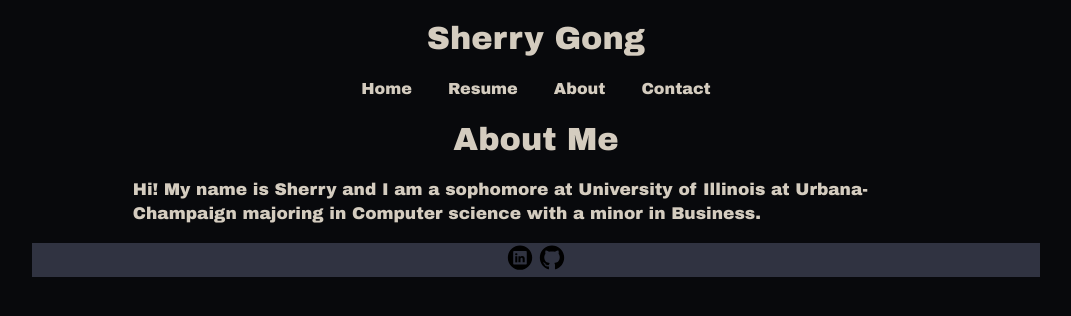
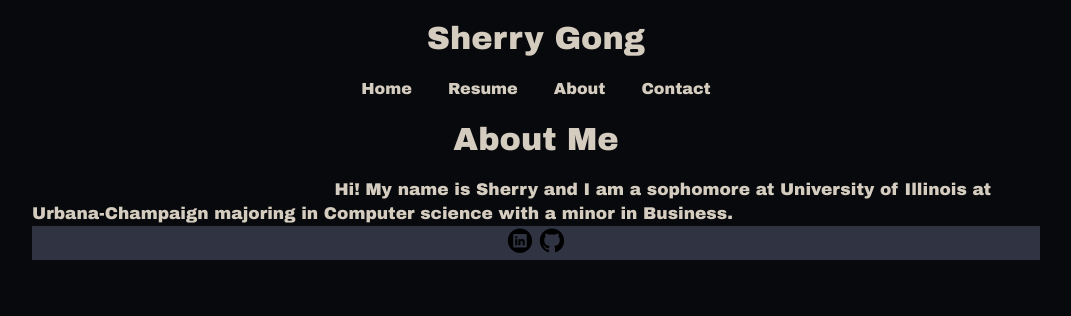
Before and after one commit to sg0ng/sg0ng.github.io, a plain HTML site: page pages/about.html in a window 1280 px wide. Shown: the whole page, without its empty margins (104-1175 px from the left). Drawn offline with Linux system fonts and the light colour scheme.

Commit message:
edit styles

```diff
--- a/pages/about.html
+++ b/pages/about.html
@@ -24,7 +24,7 @@
         </nav>
 
         <h1>About Me</h1>
-        <p>Hi! My name is Sherry and I am a sophomore at University of Illinois at Urbana-Champaign majoring in Computer science with a minor in Business.</p>
+        <p1>Hi! My name is Sherry and I am a sophomore at University of Illinois at Urbana-Champaign majoring in Computer science with a minor in Business.</p1>
 
         <footer>
             <a href='https://www.linkedin.com/in/sherrygong/'><img src="../files/linkedin_icon.svg" width="28" height="28"></a>
--- a/styles.css
+++ b/styles.css
@@ -26,6 +26,16 @@ p {
     line-height: 1.4;
     padding-left: 10%;
     padding-right: 10%;
+}
+
+p1 {
+    color: rgb(212, 204, 191);
+    font-family: 'Arial Black', 'Arial Bold', sans-serif;
+    text-align: left;
+    font-size: 17px;
+    line-height: 1.4;
+    padding-left: 30%;
+    padding-right: 30%;
 }
 
 a {
```
